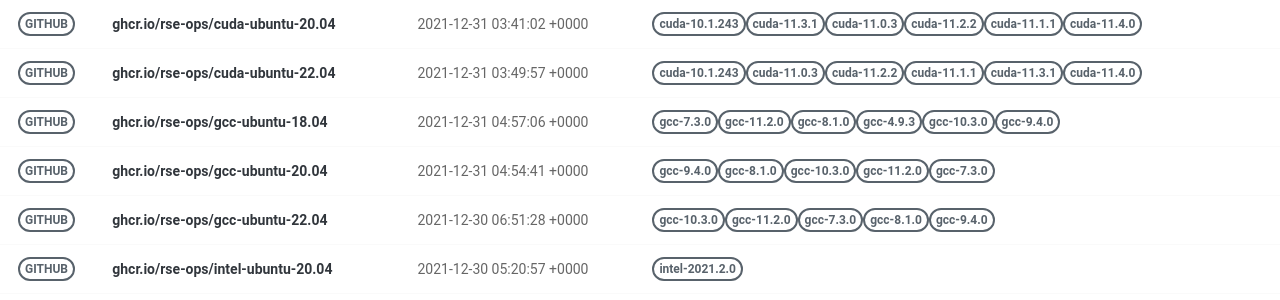
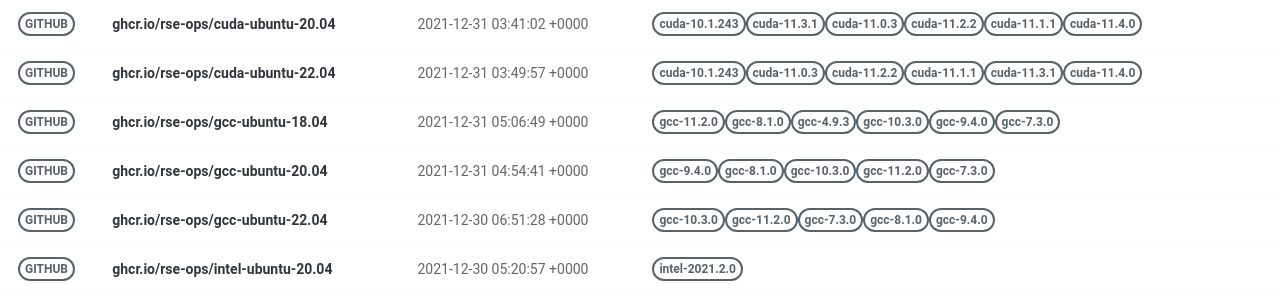
Before and after one commit to rse-ops/docker-images, a Jekyll site: the page built from pages/index.md, in a window 1280 px wide. Shown: the part 277-577 px from the top of the page. Built offline with Jekyll 4.4.1, drawn with Linux system fonts in a browser that asks for light colours; nearby versions of some CDN libraries.

Commit message:
Automated push to update library 2021-12-31

```diff
--- a/_library/ghcr.io-rse-ops-gcc-ubuntu-18.04.md
+++ b/_library/ghcr.io-rse-ops-gcc-ubuntu-18.04.md
@@ -1,14 +1,11 @@
 ---
 layout: container
 name: ghcr.io/rse-ops/gcc-ubuntu-18.04
-updated_at: 2021-12-31 04:57:06.964827
+updated_at: 2021-12-31 05:06:49.099032
 
 
 container_url: https://github.com/orgs/rse-ops/packages/container/package/gcc-ubuntu-18.04
 versions:
- - tag: gcc-7.3.0
-   dockerfile: https://github.com/rse-ops/docker-images/blob/main/ubuntu/gcc/Dockerfile
-   manifest: https://crane.ggcr.dev/manifest/ghcr.io/rse-ops/gcc-ubuntu-18.04:gcc-7.3.0
  - tag: gcc-11.2.0
    dockerfile: https://github.com/rse-ops/docker-images/blob/main/ubuntu/gcc/Dockerfile
    manifest: https://crane.ggcr.dev/manifest/ghcr.io/rse-ops/gcc-ubuntu-18.04:gcc-11.2.0
```
Also changed, not shown: other parts of _library/ghcr.io-rse-ops-gcc-ubuntu-18.04.md (+3 -0 lines).
